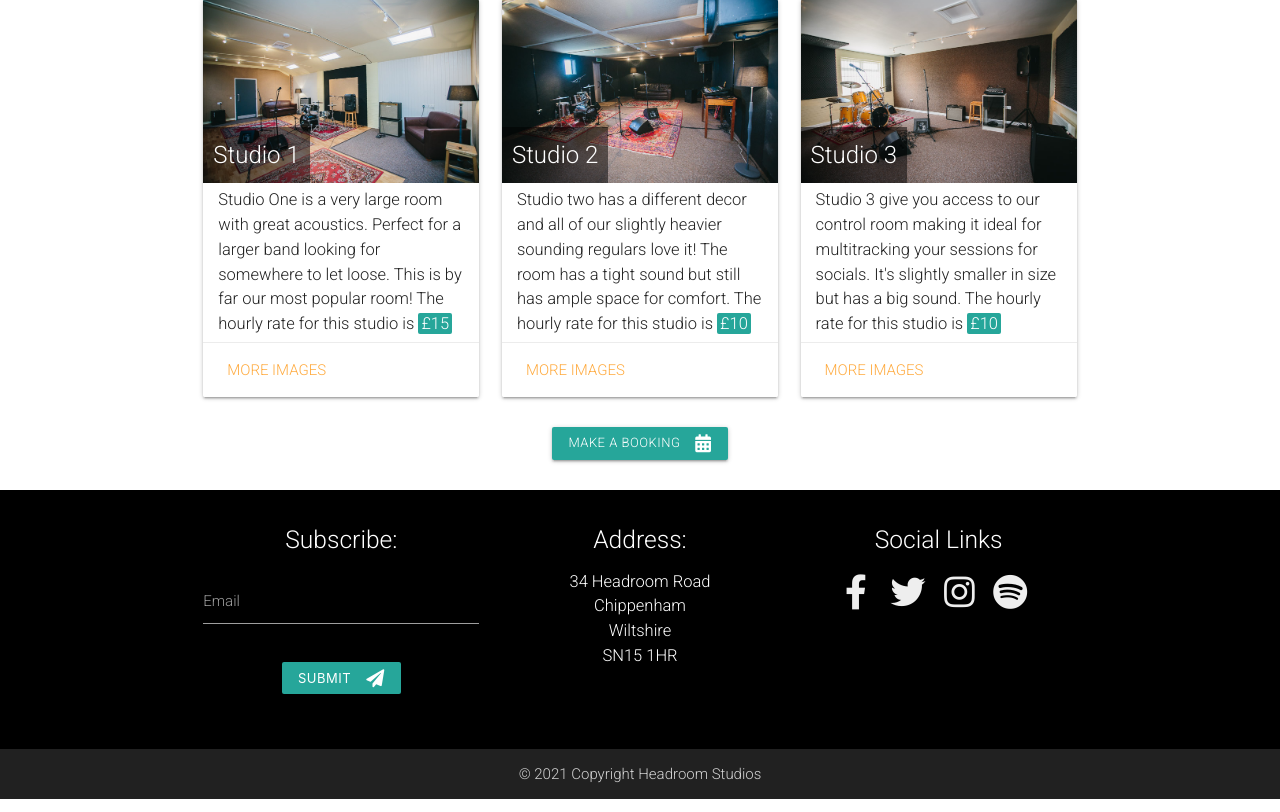
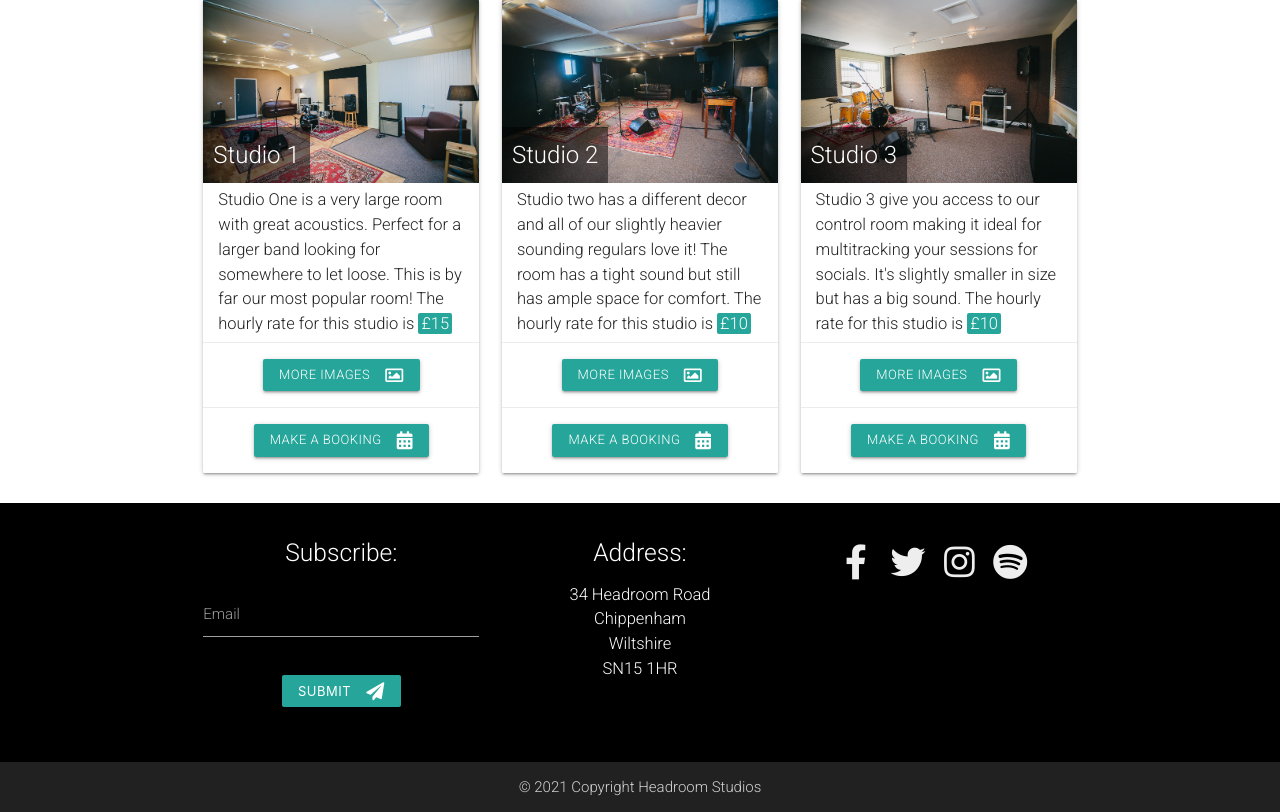
Before and after one commit to jacobroos87/headroom-studios, a Flask app: page /rehearsal_studios in a window 1280 px wide. Shown: the part 1085-1897 px from the top of the page. Run offline with Flask 2, Linux system fonts and the light colour scheme; some libraries are stand-ins or nearby versions.

Commit message:
Added make a booking button to all cards for better UX

```diff
--- a/static/css/style.css
+++ b/static/css/style.css
@@ -503,6 +503,7 @@ ul.collapsible {
 .tabs .tab {
     width: 40px;
     margin: 0 8px;
+    font-size: 12px;
 }
 
 .card-tabs .tabs {
--- a/templates/base.html
+++ b/templates/base.html
@@ -191,7 +191,6 @@
                 </div>
 
                 <div class="col l4 m12 s12 center-align">
-                    <h5 class="white-text">Social Links</h5>
                     <ul class="social-links">
                         <li><a class="grey-text text-lighten-3 z-depth-3" href="https://www.facebook.com/"
                                 target="_blank"><i class="fab fa-facebook-f" aria-hidden="true"></i></a>
--- a/templates/rehearsal_studios.html
+++ b/templates/rehearsal_studios.html
@@ -12,7 +12,8 @@
             <a href="#modal1" class="modal-trigger">Registration Form</a>.<br>
             Create an account and then head over to the bookings tab in your user options!<br>
             Any bookings you make will be viewable on your profile page and don't forget to check out<br>
-        our <a href="{{ url_for('notice_board') }}">Notice Board</a> for local events, gear for sale and job listings.</p>
+            our <a href="{{ url_for('notice_board') }}">Notice Board</a> for local events, gear for sale and job
+            listings.</p>
     </div>
 </div>
 
@@ -224,8 +225,20 @@
                         The hourly rate for this studio is <span class="price">£15</span>
                     </p>
                 </div>
-                <div class="card-action">
-                    <a class="modal-trigger" href="#studio1">More Images</a>
+                <div class="card-action center">
+                    <a class="modal-trigger btn-small waves-effect" href="#studio3">More Images<i
+                            class="far fa-image right "></i></a>
+                </div>
+                <div class="card-action center">
+                    {% if session.user %}
+                    <a class="btn-small waves-effect waves-light" href="{{ url_for('bookings') }}" type="submit"
+                        name="action">Make a Booking<i class="fas fa-calendar-alt right "></i>
+                    </a>
+                    {% else %}
+                    <a class="btn-small waves-effect waves-light" href="{{ url_for('login', today=today) }}"
+                        type="submit" name="action">Make a Booking<i class="fas fa-calendar-alt right "></i>
+                    </a>
+                    {% endif %}
                 </div>
             </div>
         </div>
@@ -238,12 +251,25 @@
                 <div class="card-content">
                     <p>
                         Studio two has a different decor and all of our slightly heavier sounding regulars love it!
-                        The room has a tight sound but still has ample space for comfort. The hourly rate for this studio
+                        The room has a tight sound but still has ample space for comfort. The hourly rate for this
+                        studio
                         is <span class="price">£10</span>
                     </p>
                 </div>
-                <div class="card-action">
-                    <a class="modal-trigger" href="#studio2">More Images</a>
+                <div class="card-action center">
+                    <a class="modal-trigger btn-small waves-effect" href="#studio3">More Images<i
+                            class="far fa-image right "></i></a>
+                </div>
+                <div class="card-action center">
+                    {% if session.user %}
+                    <a class="btn-small waves-effect waves-light" href="{{ url_for('bookings') }}" type="submit"
+                        name="action">Make a Booking<i class="fas fa-calendar-alt right "></i>
+                    </a>
+                    {% else %}
+                    <a class="btn-small waves-effect waves-light" href="{{ url_for('login', today=today) }}"
+                        type="submit" name="action">Make a Booking<i class="fas fa-calendar-alt right "></i>
+                    </a>
+                    {% endif %}
                 </div>
             </div>
         </div>
@@ -264,23 +290,24 @@
                         The hourly rate for this studio is <span class="price">£10</span>
                     </p>
                 </div>
-                <div class="card-action">
-                    <a class="modal-trigger" href="#studio3">More Images</a>
+                <div class="card-action center">
+                    <a class="modal-trigger btn-small waves-effect" href="#studio3">More Images<i
+                            class="far fa-image right "></i></a>
+                </div>
+                <div class="card-action center">
+                    {% if session.user %}
+                    <a class="btn-small waves-effect waves-light" href="{{ url_for('bookings') }}" type="submit"
+                        name="action">Make a Booking<i class="fas fa-calendar-alt right "></i>
+                    </a>
+                    {% else %}
+                    <a class="btn-small waves-effect waves-light" href="{{ url_for('login', today=today) }}"
+                        type="submit" name="action">Make a Booking<i class="fas fa-calendar-alt right "></i>
+                    </a>
+                    {% endif %}
                 </div>
             </div>
         </div>
     </div>
 </div>
-<div class="col s12 center-align space">
-    {% if session.user %}
-    <a class="btn-small waves-effect waves-light" href="{{ url_for('bookings') }}" type="submit" name="action">Make a
-        booking<i class="fas fa-calendar-alt right "></i>
-    </a>
-    {% else %}
-    <a class="btn-small waves-effect waves-light" href="{{ url_for('login', today=today) }}" type="submit" name="action">Make a booking<i
-            class="fas fa-calendar-alt right "></i>
-    </a>
-    {% endif %}
-</div>
 
 {% endblock %}
```
